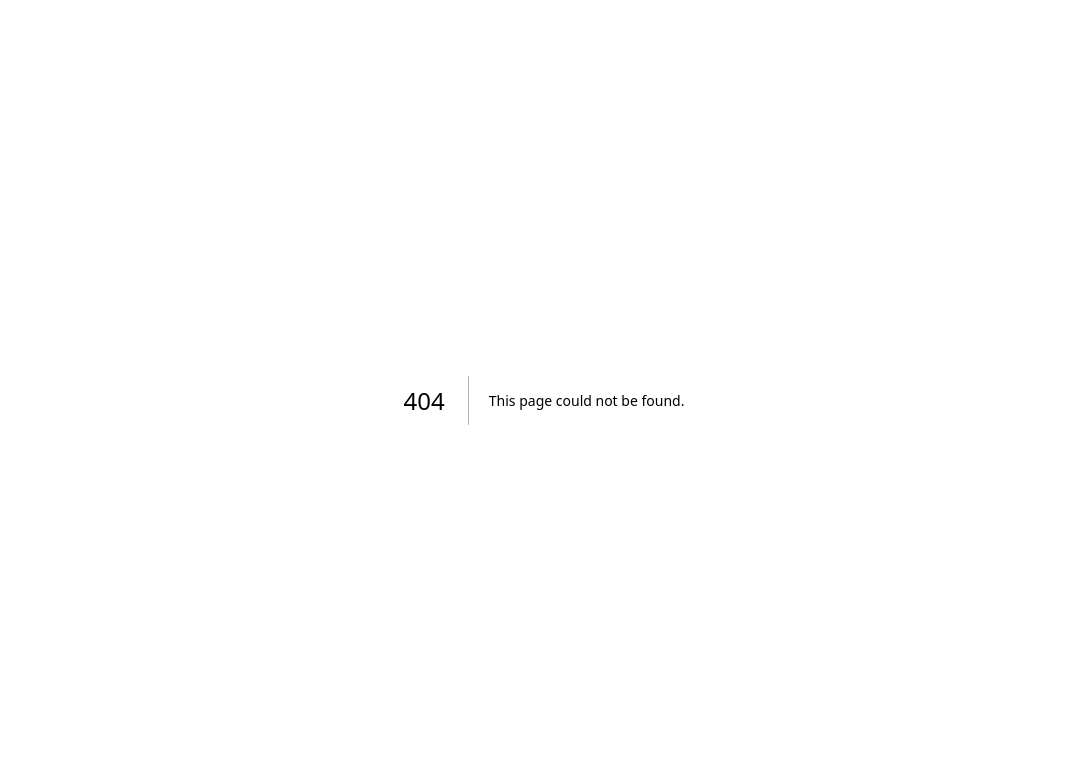
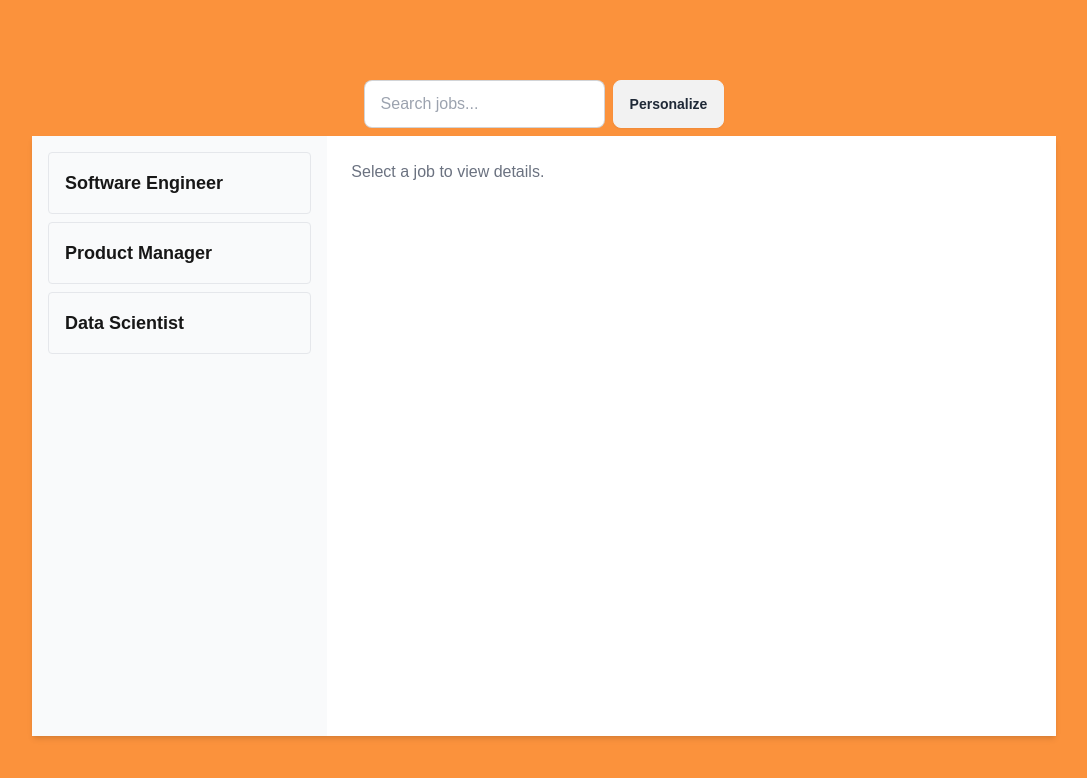
Before and after one commit to TysonLine/hackathon, a Next.js app: page /job-board in a window 1280 px wide. Before the commit this address had no page. Shown: the top 778 px of the page, without its empty margins (96-1183 px from the left). Built offline with nearby package versions, Linux system fonts and the light colour scheme.

Commit message:
minimal job board

```diff
--- /dev/null
+++ b/src/app/components/board.tsx
@@ -0,0 +1,50 @@
+import { FC, useState } from 'react'
+import { JobPost } from '../types';
+
+interface BoardProps {
+  className?: string;
+  jobs: JobPost[];
+}
+
+const Board: FC<BoardProps> = ({ className, jobs  }) => {
+  const [selectedJob, setSelectedJob] = useState<JobPost | null>(null);
+
+  return (
+    <div className='w-full h-[75vh] flex flex-row shadow-md'>
+        {/* left col */}
+        <div className='w-2/5 bg-gray-50 p-4 overflow-y-auto'>
+        <div>
+            {jobs.map((job) => (
+              <div
+                key={job.id}
+                className={`p-4 border rounded mb-2 cursor-pointer ${
+                  selectedJob?.id === job.id ? 'bg-blue-100' : ''
+                }`}
+                onClick={() => setSelectedJob(job)}
+              >
+                <h3 className="text-lg font-semibold">{job.position}</h3>
+              </div>
+            ))}
+          </div>
+        </div>
+
+        {/* right col */}
+        <div className='w-full bg-white p-6'>
+          {selectedJob ? (
+            <div>
+              <h1 className="text-2xl font-bold mb-4">{selectedJob.position}</h1>
+              <p className="mb-6">{selectedJob.description}</p>
+              <button className="px-4 py-2 bg-blue-500 text-white rounded hover:bg-blue-600">
+                Apply
+              </button>
+            </div>
+          ) : (
+            <p className="text-gray-500">Select a job to view details.</p>
+          )}
+        </div>
+
+    </div>
+  )
+}
+
+export default Board
--- /dev/null
+++ b/src/app/job-board/page.tsx
@@ -0,0 +1,87 @@
+"use client"
+// pages/job-board.tsx
+import { useState, useEffect } from 'react';
+//import SolaceClient from '../utils/solaceClient'; // Import for Solace PubSub+
+//import axios from 'axios';
+import { JobPost } from '../types';
+import Board from '../components/board';
+
+export default function JobBoard() {
+  const [jobs, setJobs] = useState<JobPost[]>([
+    {
+      id: '1',
+      position: 'Software Engineer',
+      company: 'TechCorp',
+      description: 'Develop and maintain software applications.',
+    },
+    {
+      id: '2',
+      position: 'Product Manager',
+      company: 'Innovatech',
+      description: 'Lead product development and strategy.',
+    },
+    {
+      id: '3',
+      position: 'Data Scientist',
+      company: 'DataGenix',
+      description: 'Analyze complex datasets to drive business insights.',
+    },
+  ]);
+
+  const [searchTerm, setSearchTerm] = useState<string>('');
+
+  {/*useEffect(() => {
+    // Fetch jobs from MongoDB Atlas via API route
+    axios.get<JobPost[]>('/api/jobs').then((response) => {
+      setJobs(response.data);
+    });
+
+    // Subscribe to Solace topic for real-time updates
+    const solaceClient = new SolaceClient('YOUR_TOPIC_HERE');
+    solaceClient.onMessage((message: JobPost) => {
+      setJobs((prevJobs) => [message, ...prevJobs]);
+    });
+
+    return () => solaceClient.disconnect();
+  }, []); */}
+
+  const handleSearch = (e: React.ChangeEvent<HTMLInputElement>) => {
+    setSearchTerm(e.target.value);
+  };
+
+  //
+  // filtered jobs needs to be updated
+  const filteredJobs = searchTerm
+    ? jobs.filter((job) =>
+        job.position.toLowerCase().includes(searchTerm.toLowerCase())
+      )
+    : jobs;
+
+
+
+  return (<>
+
+    {/* nav bar */}
+    <div className="flex flex-col h-screen bg-orange-400 items-center">
+      <div className='w-[80vw] flex flex-col items-center'>
+        <div className='flex flex-row mt-20 mb-2 items-center gap-2' >
+          <input
+            type="text"
+            placeholder="Search jobs..."
+            className="input input-bordered"
+            value={searchTerm}
+            onChange={handleSearch}
+          />
+          <button className='btn'>
+            Personalize
+          </button>
+        </div>
+
+        {/* Job Board */}
+        <Board jobs={filteredJobs} />
+
+      </div>
+
+    </div>
+  </>);
+}
--- /dev/null
+++ b/src/app/types.tsx
@@ -0,0 +1,7 @@
+
+export type JobPost = {
+    id: string;
+    position: string;
+    company: string;
+    description: string;
+}
```
Also changed, not shown: 1 other file (tests, documents, lock files or other folders).
